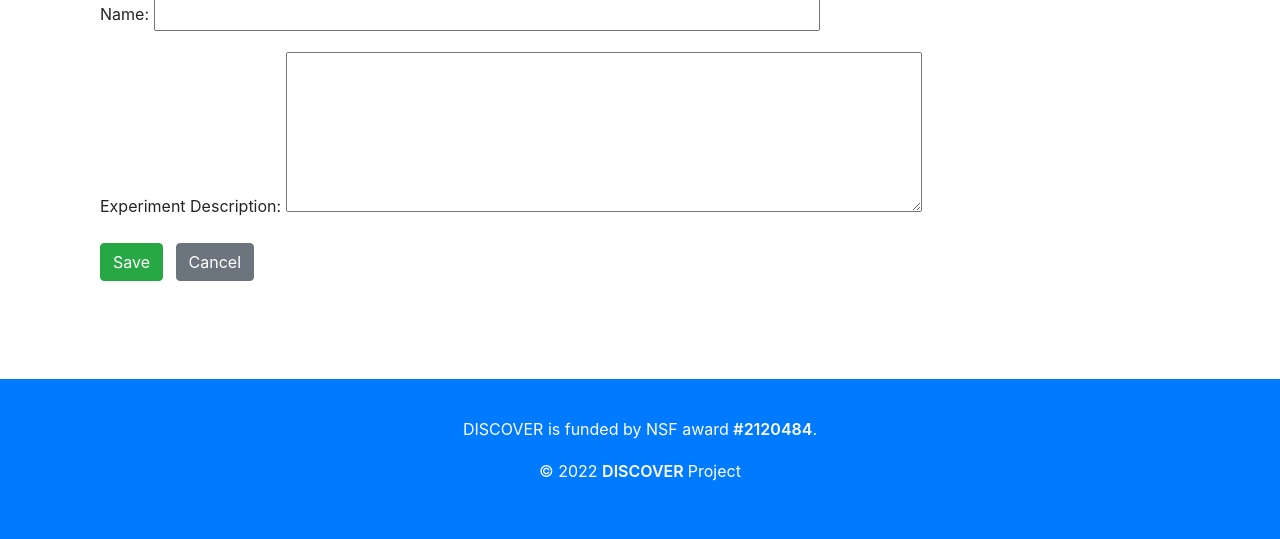
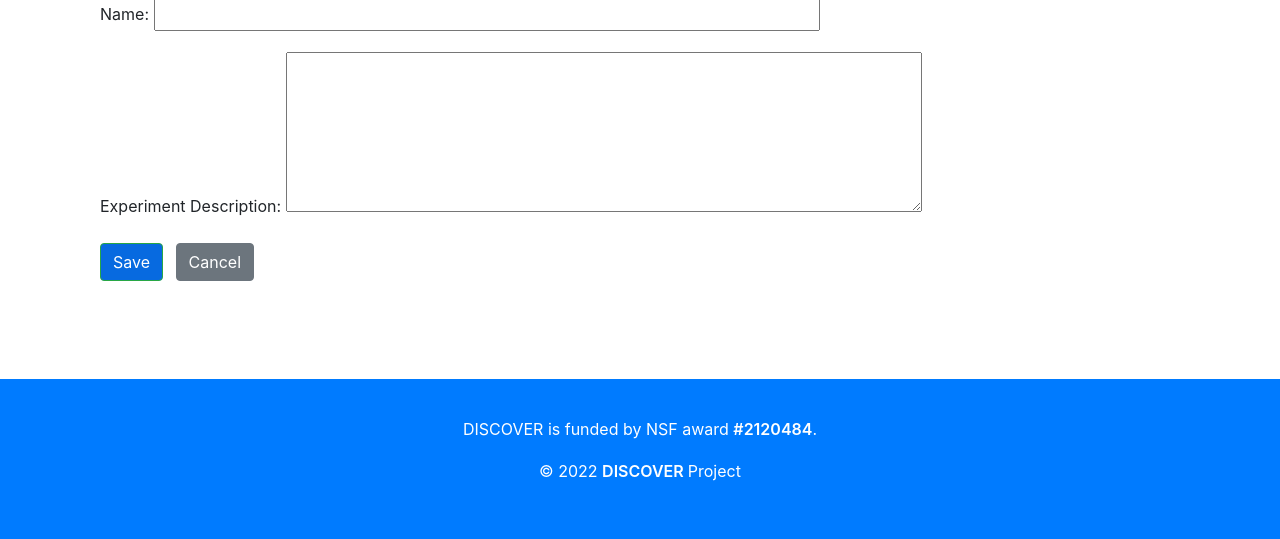
Before and after one commit to DiscoverCCRI/portal_v1, a Django app: template templates/experiments/experiment_update.html in a window 1280 px wide. Shown: the part 261-800 px from the top of the page. Run offline with Django 3.2, Linux system fonts and the light colour scheme; the template is opened without the code that fills it: values that come from a table or form of the project are taken from there, others are empty; the visitor is signed in with stand-in values (Sample User, id 1); parts of the project's set-up code (start-up, migrations or seed data) failed here and were passed over; some libraries are stand-ins or nearby versions.

Commit message:
Change background color of button to blue

```diff
--- a/templates/experiments/experiment_update.html
+++ b/templates/experiments/experiment_update.html
@@ -15,7 +15,9 @@
                 {% csrf_token %}
                 {{ form.as_p }}
             </form>
-            <button class="btn btn-success mr-2" type="submit" form="update-experiment" value="save">Save</button>
+            <button class="btn btn-success mr-2" type="submit" style = "background-color:#076AE0!important;" form="update-experiment" value="save">
+                Save
+            </button>
             <button class="btn btn-secondary mr-2" value="cancel">
                 <a href="{% url 'experiment_detail' experiment_uuid=experiment_uuid %}" class="unlink">Cancel</a>
             </button>
```
